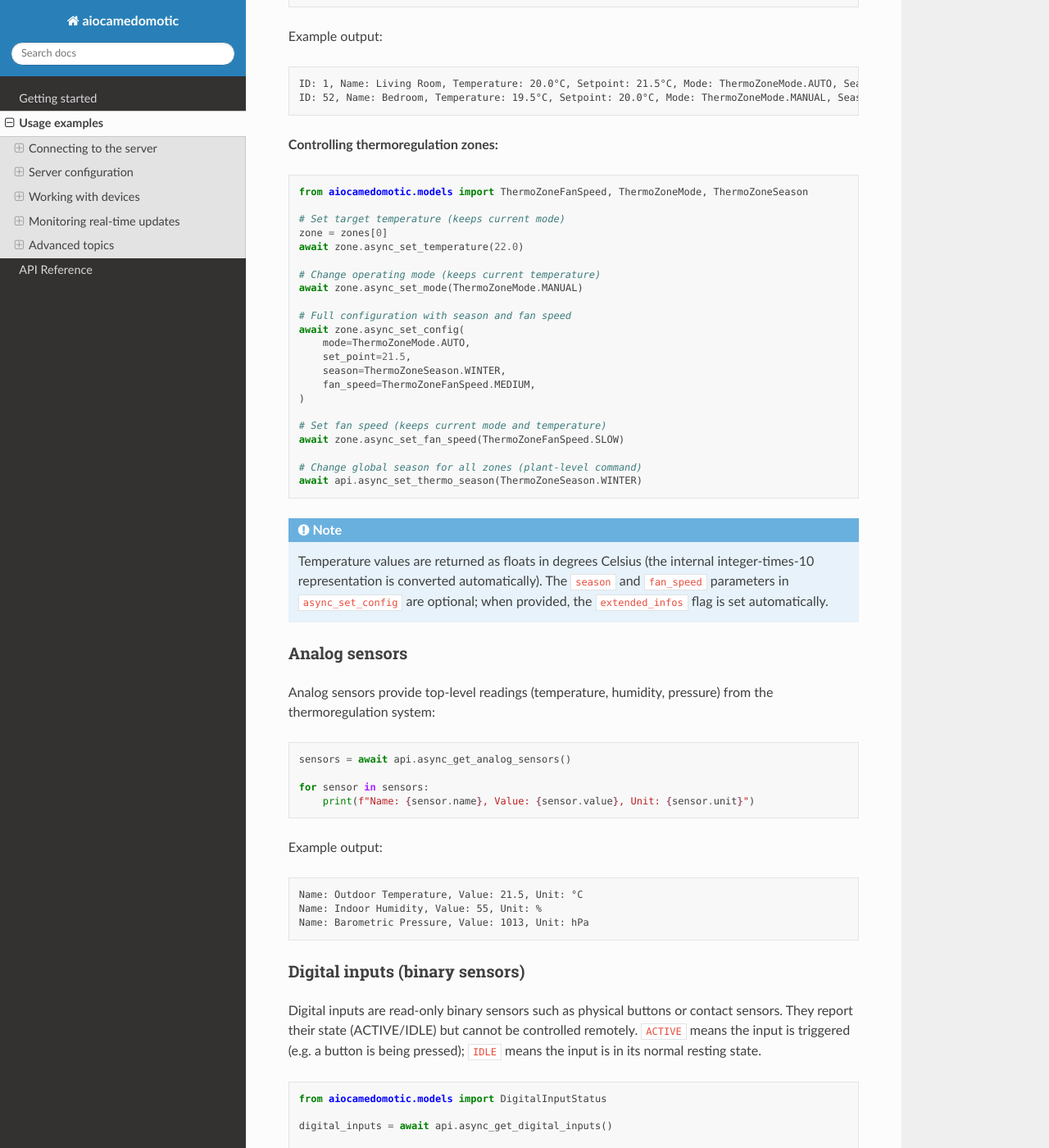
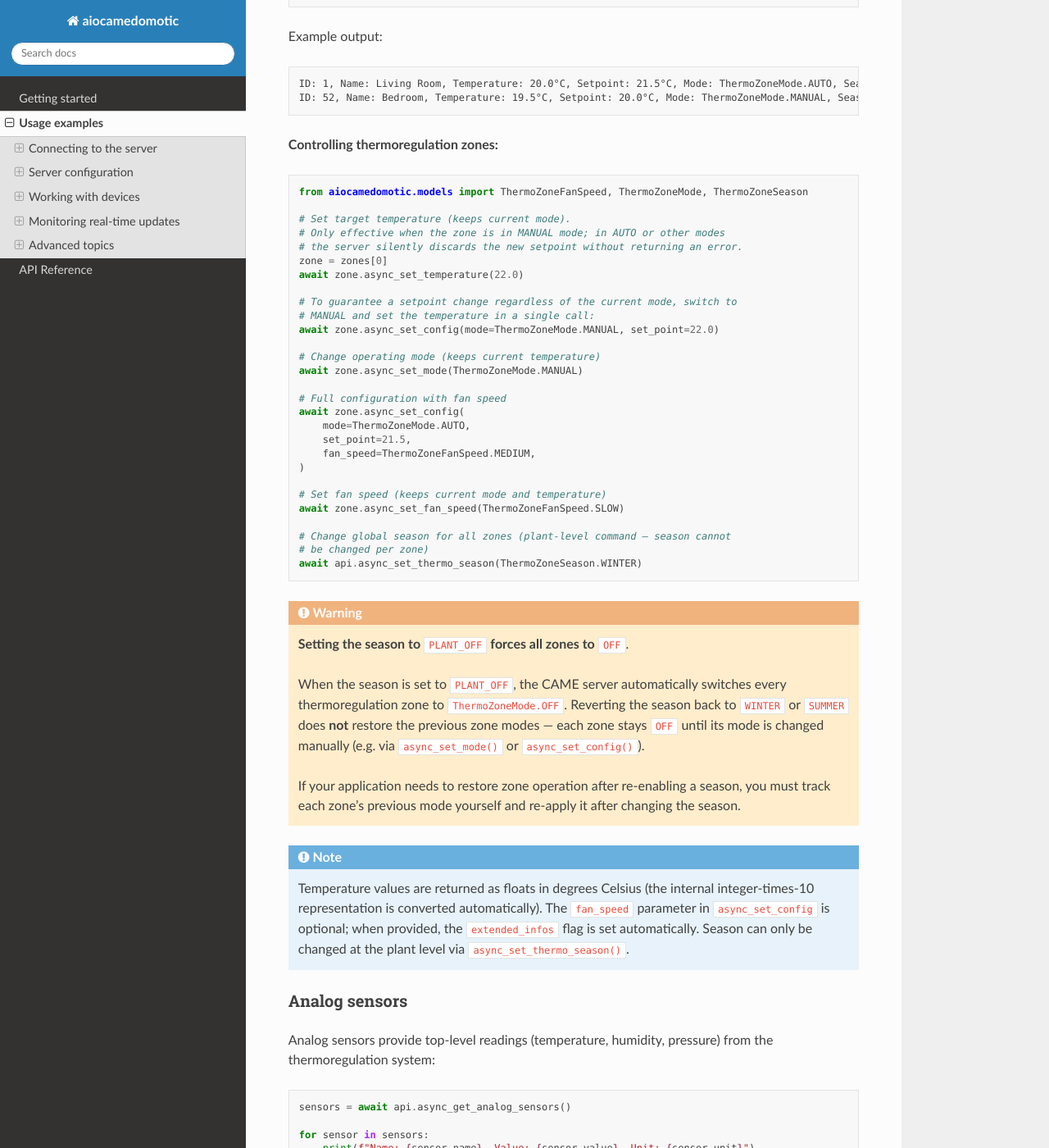
Before and after one commit to camedomotic-unofficial/aiocamedomotic, a Sphinx documentation site: the page built from docs/source/usage_examples.rst, in a window 1280 px wide and 1400 px high, scrolled down 6827 px. Shown: the whole window at 82% size. Built offline with Sphinx 7.4.7 and the Read the Docs theme 3.1.0, drawn with Linux system fonts in a browser that asks for light colours.

Commit message:
fix: remove season from async_set_config and document PLANT_OFF behavior
The CAME server silently ignores any season value sent in a zone config
request, so the `season` parameter has been removed from `async_set_config`
and `_prepare_thermo_config_payload`. Season changes must go through the
plant-level `async_set_thermo_season`.

Document that `async_set_temperature` only takes effect in MANUAL mode and
that switching the season to PLANT_OFF forces all zones to OFF without
automatic restoration when re-enabling a season.

Co-Authored-By: Claude Sonnet 4.6 <noreply@anthropic.com>

```diff
--- a/docs/source/usage_examples.rst
+++ b/docs/source/usage_examples.rst
@@ -388,32 +388,52 @@ Example output:
 
     from aiocamedomotic.models import ThermoZoneFanSpeed, ThermoZoneMode, ThermoZoneSeason
 
-    # Set target temperature (keeps current mode)
+    # Set target temperature (keeps current mode).
+    # Only effective when the zone is in MANUAL mode; in AUTO or other modes
+    # the server silently discards the new setpoint without returning an error.
     zone = zones[0]
     await zone.async_set_temperature(22.0)
+
+    # To guarantee a setpoint change regardless of the current mode, switch to
+    # MANUAL and set the temperature in a single call:
+    await zone.async_set_config(mode=ThermoZoneMode.MANUAL, set_point=22.0)
 
     # Change operating mode (keeps current temperature)
     await zone.async_set_mode(ThermoZoneMode.MANUAL)
 
-    # Full configuration with season and fan speed
+    # Full configuration with fan speed
     await zone.async_set_config(
         mode=ThermoZoneMode.AUTO,
         set_point=21.5,
-        season=ThermoZoneSeason.WINTER,
         fan_speed=ThermoZoneFanSpeed.MEDIUM,
     )
 
     # Set fan speed (keeps current mode and temperature)
     await zone.async_set_fan_speed(ThermoZoneFanSpeed.SLOW)
 
-    # Change global season for all zones (plant-level command)
+    # Change global season for all zones (plant-level command — season cannot
+    # be changed per zone)
     await api.async_set_thermo_season(ThermoZoneSeason.WINTER)
+
+.. warning::
+    **Setting the season to** ``PLANT_OFF`` **forces all zones to** ``OFF``.
+
+    When the season is set to ``PLANT_OFF``, the CAME server automatically
+    switches every thermoregulation zone to ``ThermoZoneMode.OFF``. Reverting
+    the season back to ``WINTER`` or ``SUMMER`` does **not** restore the
+    previous zone modes — each zone stays ``OFF`` until its mode is changed
+    manually (e.g. via ``async_set_mode()`` or ``async_set_config()``).
+
+    If your application needs to restore zone operation after re-enabling a
+    season, you must track each zone's previous mode yourself and re-apply it
+    after changing the season.
 
 .. note::
     Temperature values are returned as floats in degrees Celsius (the internal
     integer-times-10 representation is converted automatically). The
-    ``season`` and ``fan_speed`` parameters in ``async_set_config`` are
-    optional; when provided, the ``extended_infos`` flag is set automatically.
+    ``fan_speed`` parameter in ``async_set_config`` is optional; when
+    provided, the ``extended_infos`` flag is set automatically. Season can
+    only be changed at the plant level via ``async_set_thermo_season()``.
 
 Analog sensors
 ^^^^^^^^^^^^^^
```
Also changed, not shown: 4 other files.
